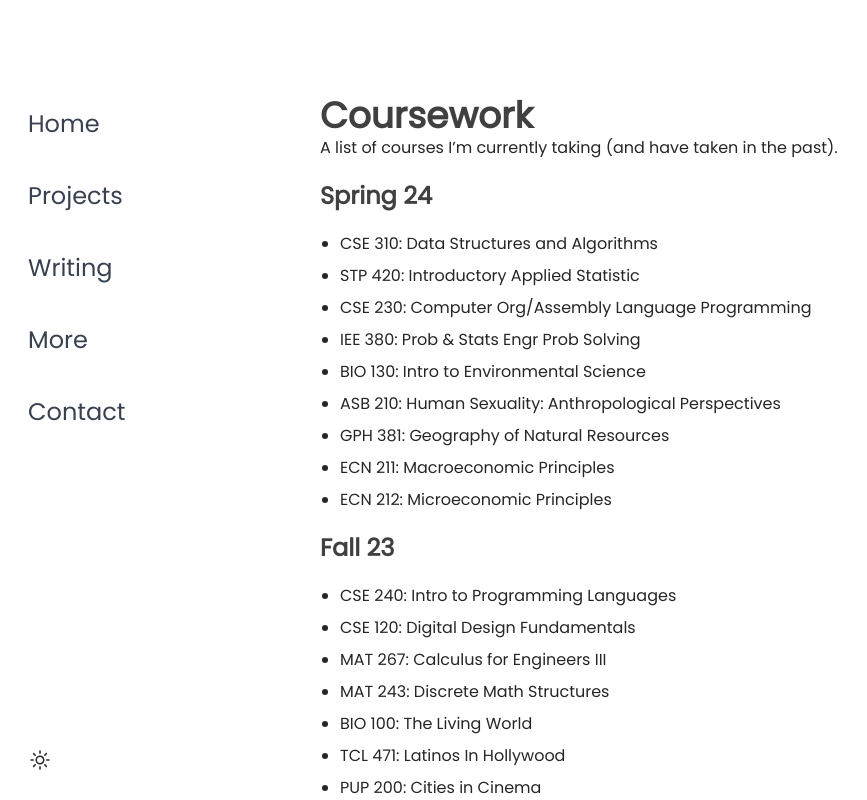
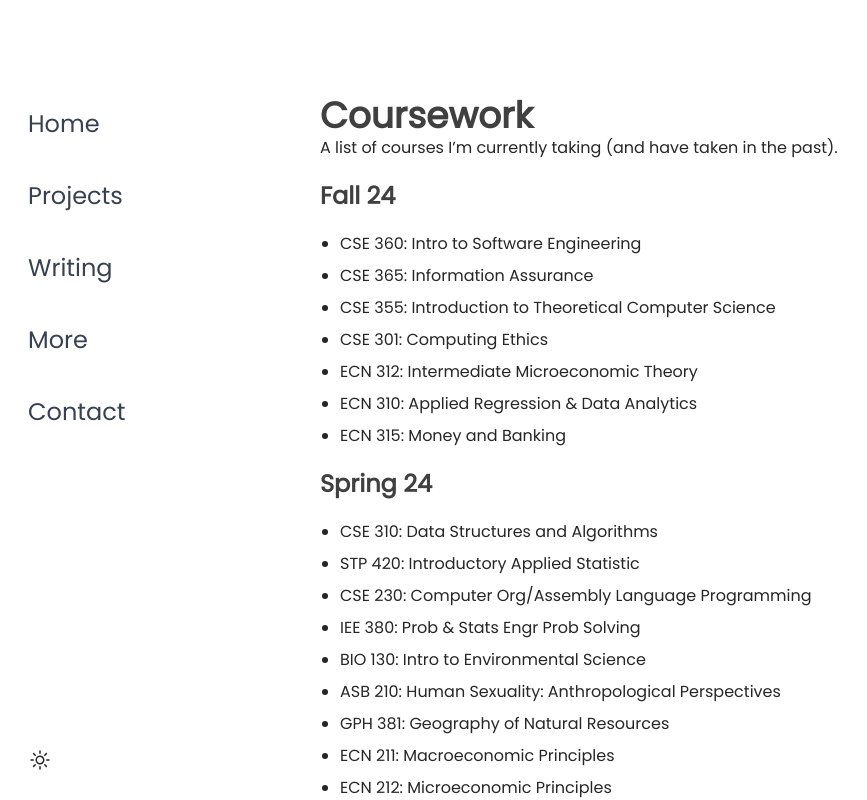
Before and after one commit to achntj/www, a Next.js app: page /coursework in a window 1280 px wide. Shown: the top 800 px of the page, without its empty margins (0-867 px from the left). Built offline with nearby package versions, Linux system fonts and the light colour scheme.

Commit message:
content: add Fall 24 coursework

```diff
--- a/pages/coursework.tsx
+++ b/pages/coursework.tsx
@@ -8,6 +8,17 @@ export default function Uses() {
         <p>
           A list of courses I’m currently taking (and have taken in the past).
         </p>
+
+        <h3 className="my-5 text-2xl font-bold">Fall 24</h3>
+        <ul className="pl-5 list-disc space-y-2">
+          <li>CSE 360: Intro to Software Engineering</li>
+          <li>CSE 365: Information Assurance</li>
+          <li>CSE 355: Introduction to Theoretical Computer Science</li>
+          <li>CSE 301: Computing Ethics</li>
+          <li>ECN 312: Intermediate Microeconomic Theory</li>
+          <li>ECN 310: Applied Regression & Data Analytics</li>
+          <li>ECN 315: Money and Banking</li>
+        </ul>
         <h3 className="my-5 text-2xl font-bold">Spring 24</h3>
         <ul className="pl-5 list-disc space-y-2">
           <li>CSE 310: Data Structures and Algorithms</li>
```
